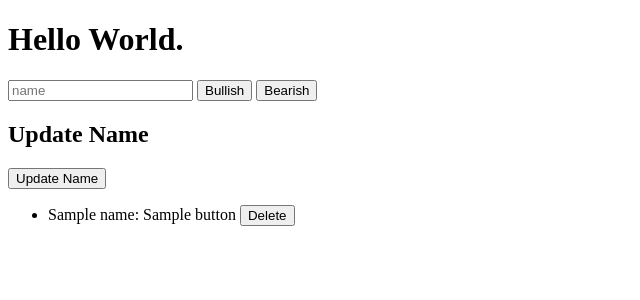
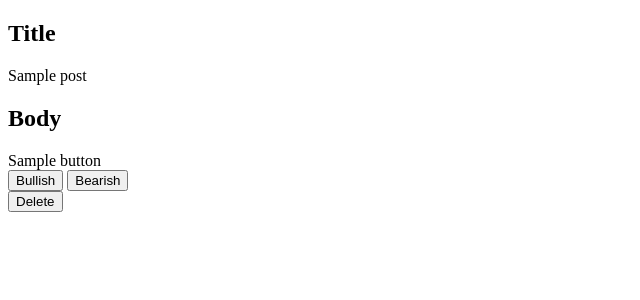
Before and after one commit to owenwjc/SentimentTrader, a Node server app: template views/index.ejs in a window 1280 px wide. Shown: the top 300 px of the page, without its empty margins (0-640 px from the left). Run offline with Node 20, Linux system fonts and the light colour scheme; the template is opened without the code that fills it: most values are stand-ins (such as "Sample title", 1, 10 or a date in 2020); some libraries are stand-ins or nearby versions.

Commit message:
Working on manual tagging site

```diff
--- a/server.js
+++ b/server.js
@@ -21,19 +21,11 @@ MongoClient.connect('mongodb://localhost:27017/?readPreference=primary&appname=M
     })
 
     app.get('/', (req,res) => {
-      testCollection.find().toArray().then(results => {
-        res.render('index.ejs', {names: results})
+        testCollection.findOne(
+            {tag: 0}
+        ).then(results => {
+          res.render('index.ejs', {post: results})
         }).catch(error => {console.error(error)})
-    })
-
-    app.post('/direction', (req,res) => {
-      var obj = {button: req.body.button, name: req.body.name}
-      testCollection.insertOne(obj).then(
-        result => {
-          res.redirect('/')
-        }).catch(
-          error => {console.error(error)}
-        )
     })
 
     app.put('/names', (req,res)=>{
@@ -53,6 +45,16 @@ MongoClient.connect('mongodb://localhost:27017/?readPreference=primary&appname=M
         )
       })
 
+    app.post('/direction', (req,res) => {
+        var obj = {button: req.body.button, name: req.body.name, tag: 0}
+        testCollection.insertOne(obj).then(
+          result => {
+            res.redirect('/')
+          }).catch(
+            error => {console.error(error)}
+          )
+    })
+
     app.delete('/names', (req,res) => {
         testCollection.deleteOne({
           _id: ObjectID(req.body._id)}
@@ -61,4 +63,5 @@ MongoClient.connect('mongodb://localhost:27017/?readPreference=primary&appname=M
       }).catch(error => {console.error(error)})
     })
 
+
 }).catch(console.error)
--- a/views/index.ejs
+++ b/views/index.ejs
@@ -1,30 +1,23 @@
 <!DOCTYPE html>
 <head>
     <meta charset = "UTF-8">
-    <title>APP</title>
+    <title>STonKS</title>
 </head>
 <body>
-    <h1> Hello World.</h1>
+    <div class = "post">
+        <h2>Title</h2>
+        <span><%= post.name%></span>
+        <h2>Body</h2>
+        <span><%= post.button%></span>
+    </div>
+    <div>
+        <button id = "bullish-button">Bullish</button>
+        <button id = "bearish-button">Bearish</button>
+    </div>
+    <div>
+        <button id = "delete-button">Delete</button>
+    </div>
+
+    <script src = "/main.js"></script>
 </body>
-<form action = "/direction" method = "POST">
-    <input type = "text" placeholder = "name" name = "name">
-    <button type = "submit" name = "button" value = "Bullish">Bullish</button>
-    <button type = "submit" name = "button" value = "Bearish">Bearish</button>
-</form>
-
-<div>
-    <h2>Update Name</h2>
-    <button id = "update-button"> Update Name</button>
-    <script src="/main.js"></script>
-</div>
-
-<ul class="names">
-    <% for(var i = 0; i < names.length; i++){%>
-        <li class = "name">
-            <span><%= names[i].name %></span>:
-            <span><%= names[i].button%></span>
-            <span><button id = "delete-button" value = names[i]._id>Delete</button></span>
-        </li>
-    <%}%>
-</ul>
 </html>
```
Lines whose indentation alone changed are shown as unchanged.
